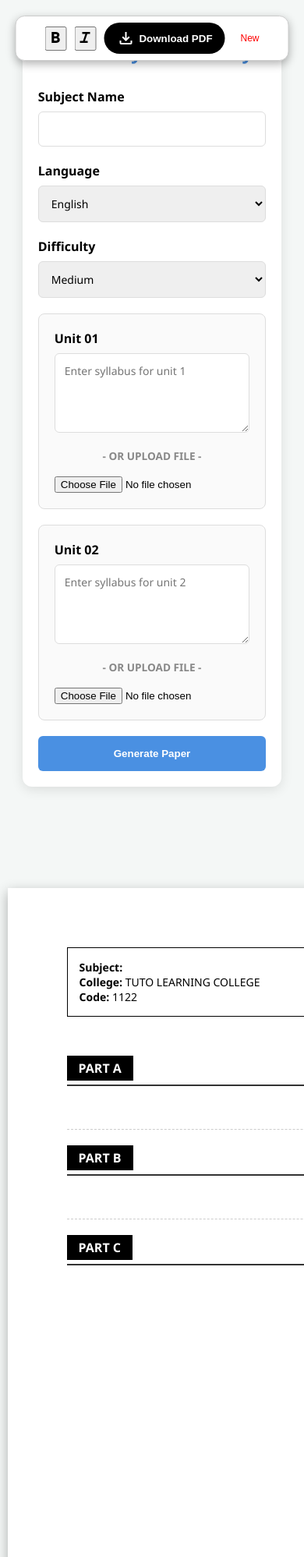
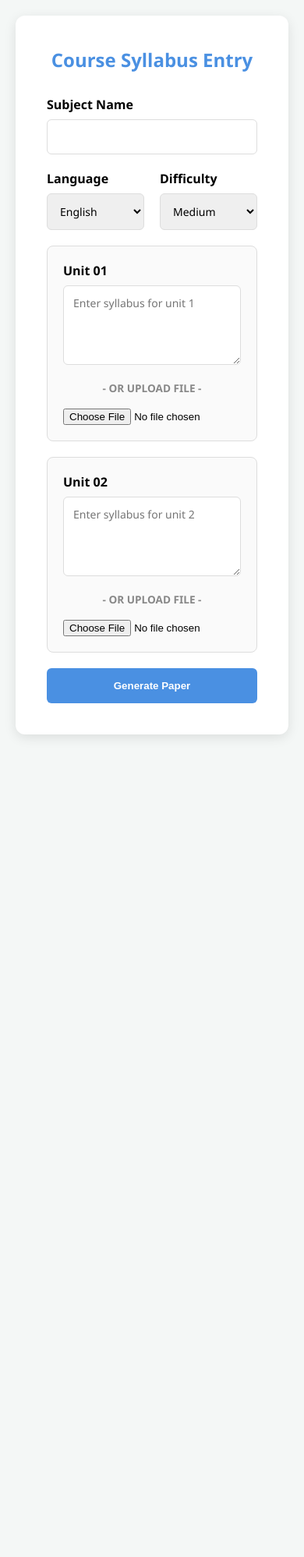
Before and after one commit to manavimukthi/TUTO, a plain HTML site: page index.html in a window 390 px wide. Shown: the top 1997 px of the page at 78% size. After the commit the page ends 1002 px from the top, so only its background shows below. Drawn offline with nearby package versions, Linux system fonts and the light colour scheme; a web font is replaced by a local one.

Commit message:
Update index.html

```diff
--- a/index.html
+++ b/index.html
@@ -5,6 +5,7 @@
     <meta name="viewport" content="width=device-width, initial-scale=1.0" />
     <title>Syllabus Paper Generator</title>
 
+    <!-- Client-side PDF library (fallback if webhook PDF fails) -->
     <script src="https://cdnjs.cloudflare.com/ajax/libs/html2pdf.js/0.10.1/html2pdf.bundle.min.js"></script>
 
     <link
@@ -128,8 +129,6 @@
         flex-direction: column;
         color: black;
         box-sizing: border-box;
-        /* Ensure logic doesn't break if content is long */
-        overflow: hidden;
       }
 
       /* Paper Header & Content */
@@ -246,44 +245,6 @@
         color: #444;
         font-size: 13px;
       }
-
-      /* --- RESPONSIVE / MOBILE STYLES --- */
-      @media screen and (max-width: 768px) {
-        /* Form Adjustments */
-        .container {
-          padding: 20px;
-          margin: 10px;
-          width: 95%;
-        }
-        .form-row {
-          flex-direction: column;
-          gap: 0;
-        }
-
-        /* Toolbar Adjustments */
-        .toolbar {
-            width: 90%;
-            flex-wrap: wrap;
-            justify-content: center;
-            border-radius: 12px;
-        }
-
-        /* Paper Preview Adjustments
-           Note: We keep paper width 210mm for correct PDF generation,
-           but allow scrolling on mobile. */
-        #paper-view-container {
-            display: block; /* Allows scrolling */
-            overflow-x: auto;
-            padding: 10px;
-            padding-top: 100px; /* Space for larger toolbar */
-            justify-content: flex-start;
-        }
-        .paper-page {
-            /* Keep fixed size so PDF is correct, but let user scroll */
-            margin: 0 auto;
-            min-width: 210mm;
-        }
-      }
     </style>
   </head>
   <body>
@@ -321,7 +282,7 @@
               placeholder="Enter syllabus for unit 1"
             ></textarea>
             <div class="or-divider-form">- OR UPLOAD FILE -</div>
-            <input type="file" id="fileUnit1" accept=".txt,.pdf,.docx,.png,.jpg,.jpeg" />
+            <input type="file" id="fileUnit1" accept=".txt,.pdf,.docx" />
           </div>
 
           <div class="unit-box">
@@ -332,7 +293,7 @@
               placeholder="Enter syllabus for unit 2"
             ></textarea>
             <div class="or-divider-form">- OR UPLOAD FILE -</div>
-            <input type="file" id="fileUnit2" accept=".txt,.pdf,.docx,.png,.jpg,.jpeg" />
+            <input type="file" id="fileUnit2" accept=".txt,.pdf,.docx" />
           </div>
 
           <button type="submit" class="submit-btn">Generate Paper</button>
@@ -540,16 +501,8 @@
               // Switch to Paper View in either case
               document.getElementById("input-view-container").style.display =
                 "none";
-              // Update style for view container to ensure it uses flex/block correctly based on media queries handled in CSS
-              const paperContainer = document.getElementById("paper-view-container");
-
-              // We remove inline style display and let CSS class handle it, or just set it to match CSS expectations
-              if(window.innerWidth > 768) {
-                  paperContainer.style.display = "flex";
-              } else {
-                  paperContainer.style.display = "block";
-              }
-
+              document.getElementById("paper-view-container").style.display =
+                "flex";
               document.body.style.backgroundColor = "#525659"; // Grey background
               overlay.classList.add("hidden");
             }
```
